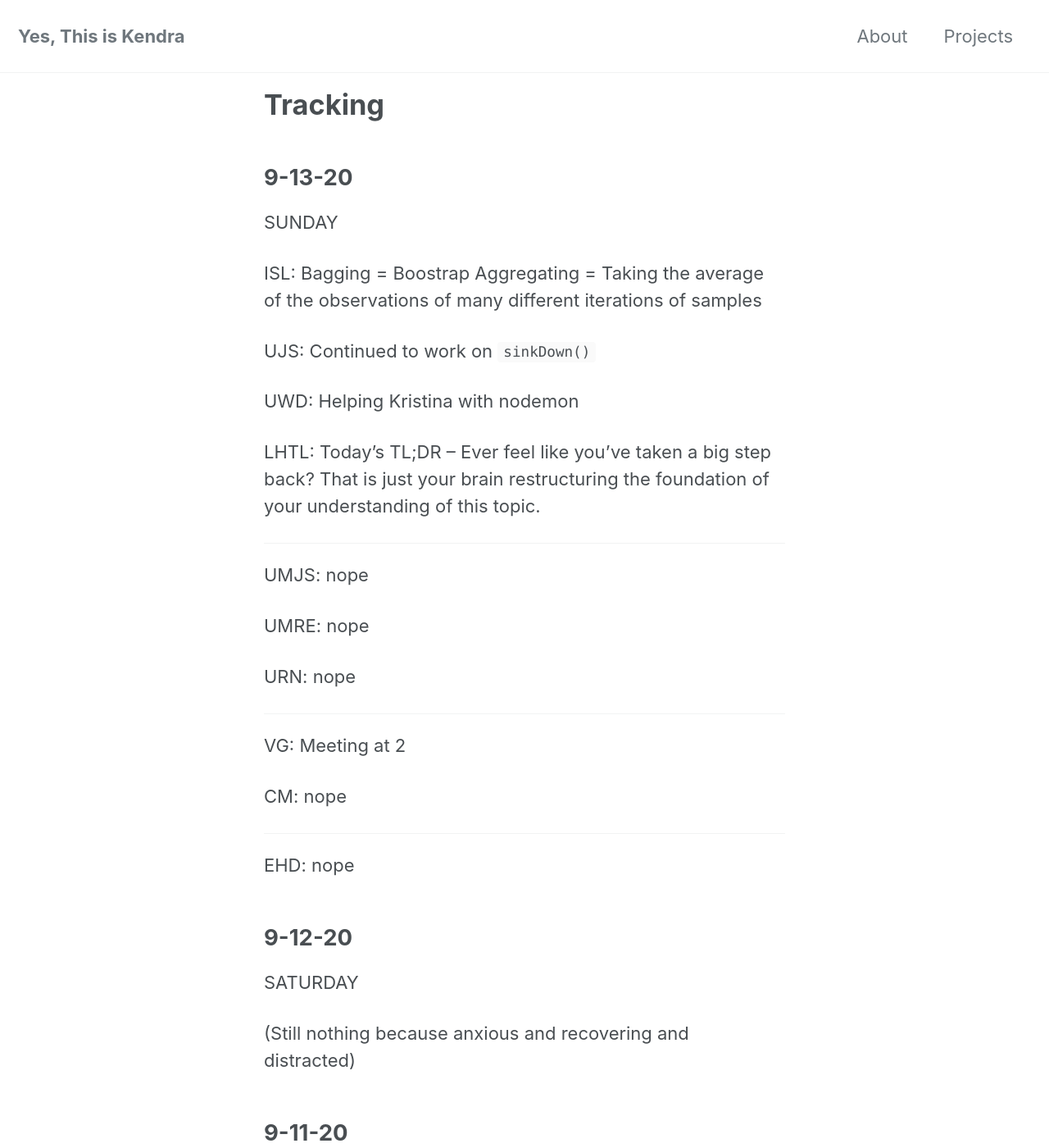
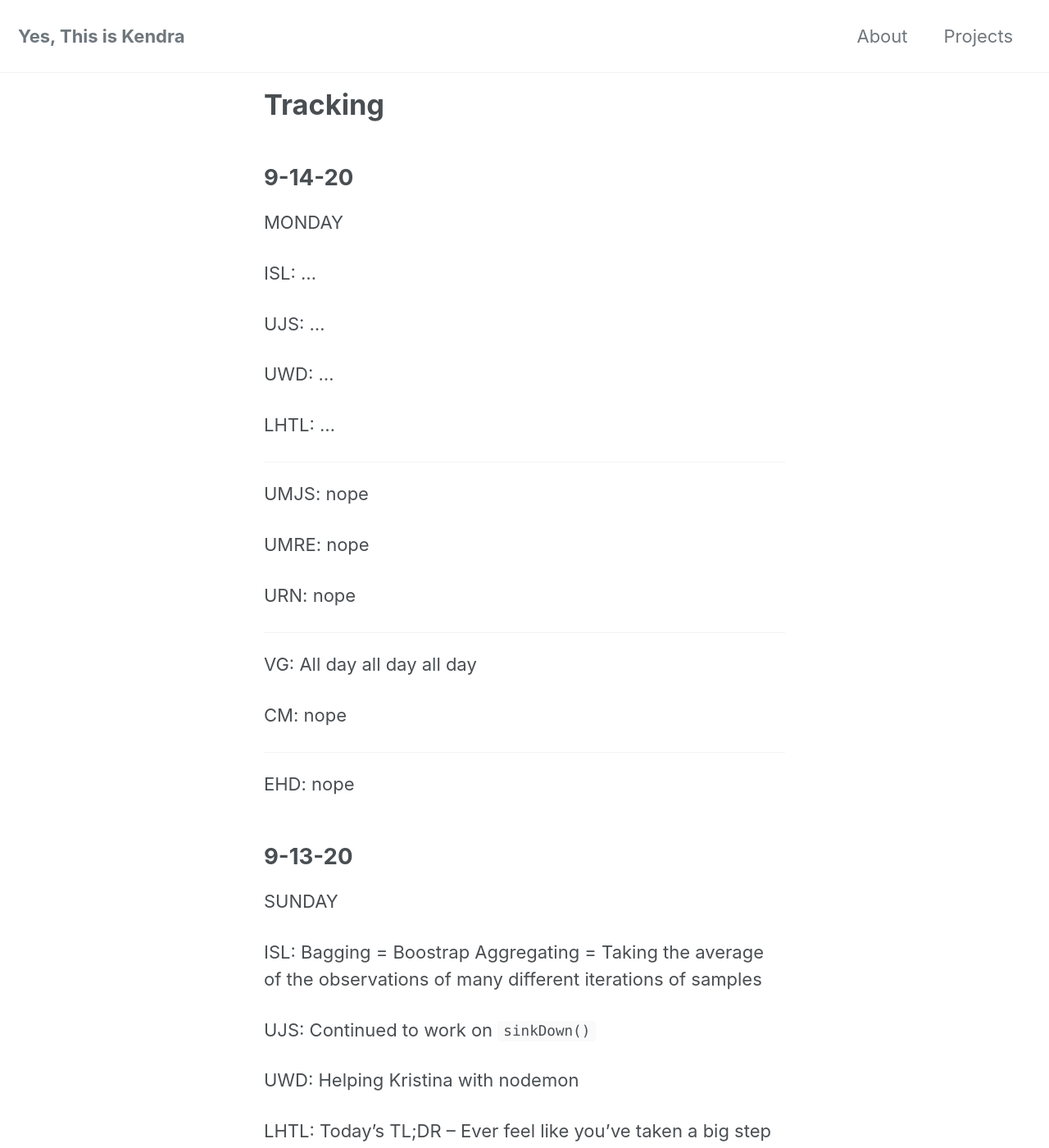
Before and after one commit to yesthisiskendra/yesthisiskendra.github.io, a Jekyll site: the page built from _pages/tracking.md, in a window 1280 px wide and 1400 px high. Shown: the whole window at 82% size. Built offline with Jekyll 4.4.1, drawn with Linux system fonts in a browser that asks for light colours; cached includes are drawn as plain includes; nearby versions of some CDN libraries.

Commit message:
Update tracking

```diff
--- a/_pages/tracking.md
+++ b/_pages/tracking.md
@@ -3,6 +3,36 @@ layout: home
 title: "Tracking"
 permalink: /tracking/
 ---
+
+## 9-14-20
+
+MONDAY
+
+ISL: ...
+
+UJS: ...
+
+UWD: ...
+
+LHTL: ...
+
+---
+
+UMJS: nope
+
+UMRE: nope
+
+URN: nope
+
+---
+
+VG: All day all day all day
+
+CM: nope
+
+---
+
+EHD: nope
 
 ## 9-13-20
 
```
